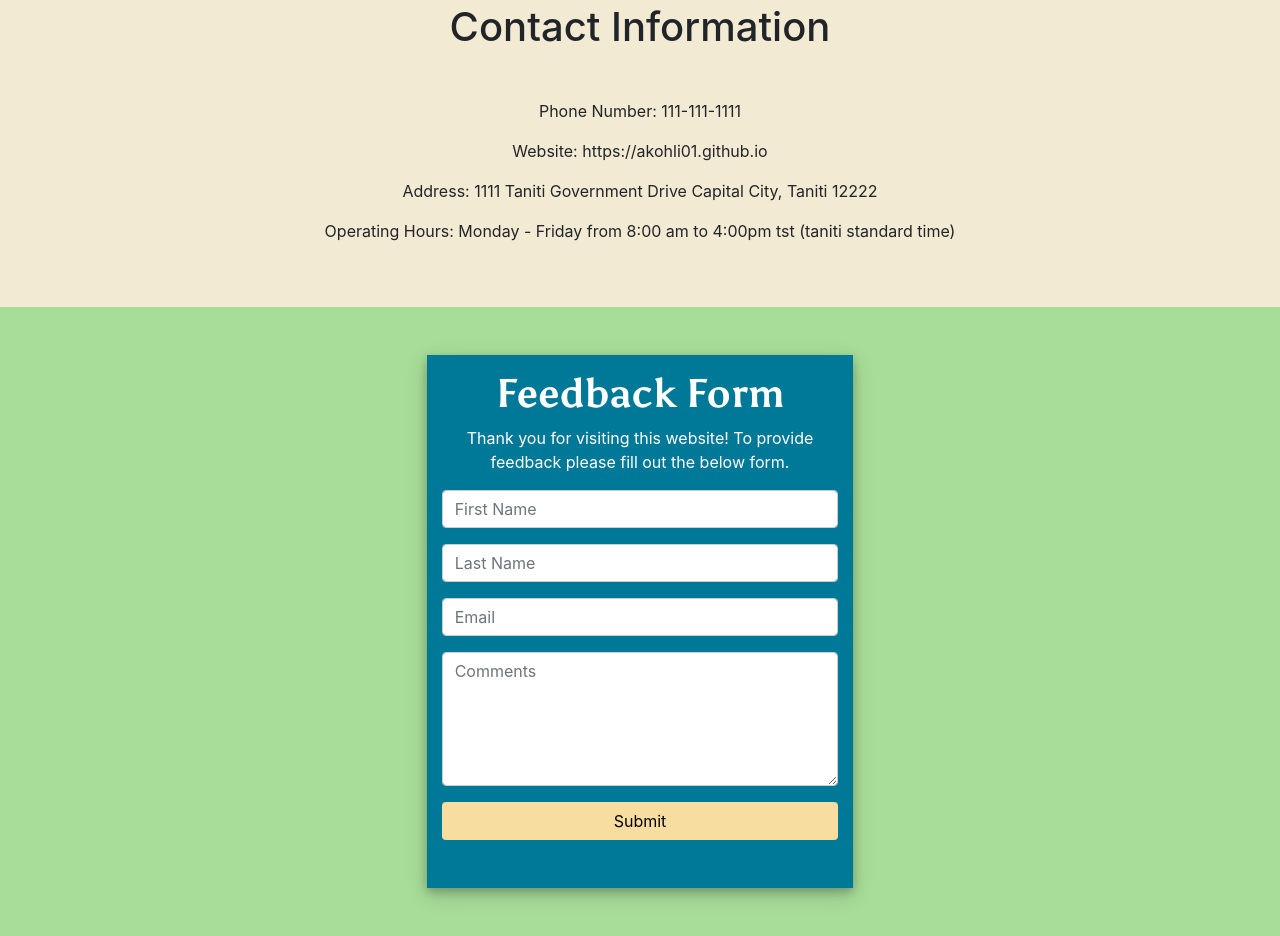
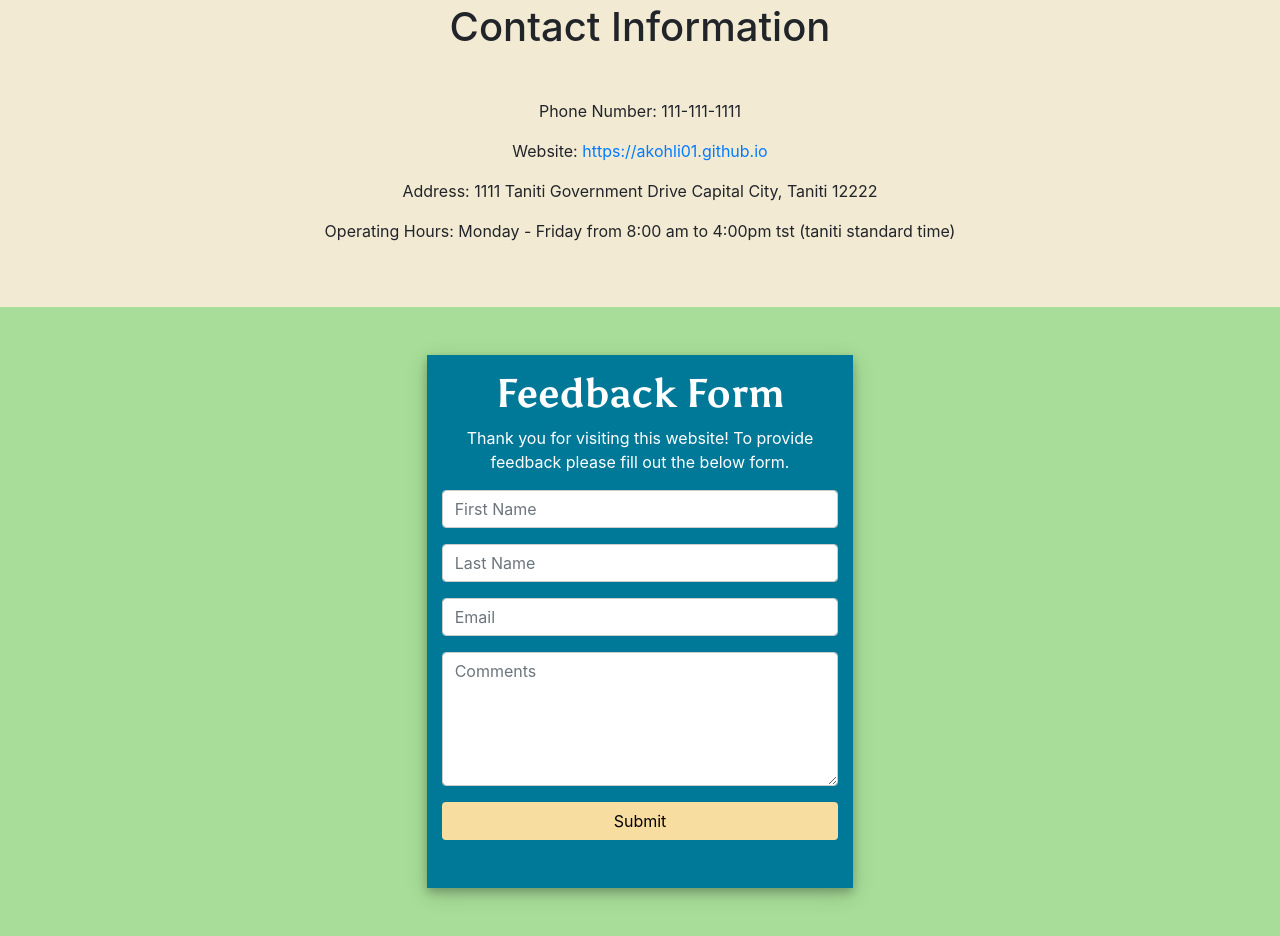
Before and after one commit to akohli01/Taniti, a plain HTML site: page contact.html in a window 1280 px wide. Shown: the part 780-1716 px from the top of the page. Drawn offline with Linux system fonts and the light colour scheme.

Commit message:
Updated website link to point to Github pages site

```diff
--- a/contact.html
+++ b/contact.html
@@ -22,7 +22,7 @@
         <div class="col-xl-12 text-center">
             <h1>Contact Information</h1>
             <p class="mt-5">Phone Number: 111-111-1111
-            <p>Website: https://akohli01.github.io</p>
+            <p>Website: <a href="https://akohli01.github.io" alt="website address">https://akohli01.github.io</a></p>
             <p>Address: 1111 Taniti Government Drive Capital City, Taniti 12222</p>
             <p>Operating Hours: Monday - Friday from 8:00 am to 4:00pm tst (taniti standard time)</p>
         </div>
```
